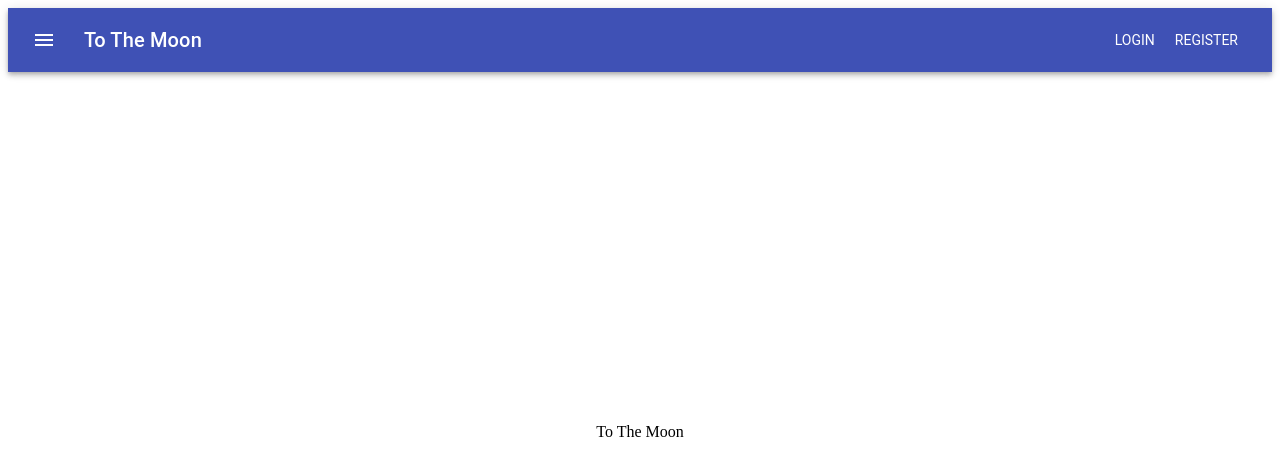
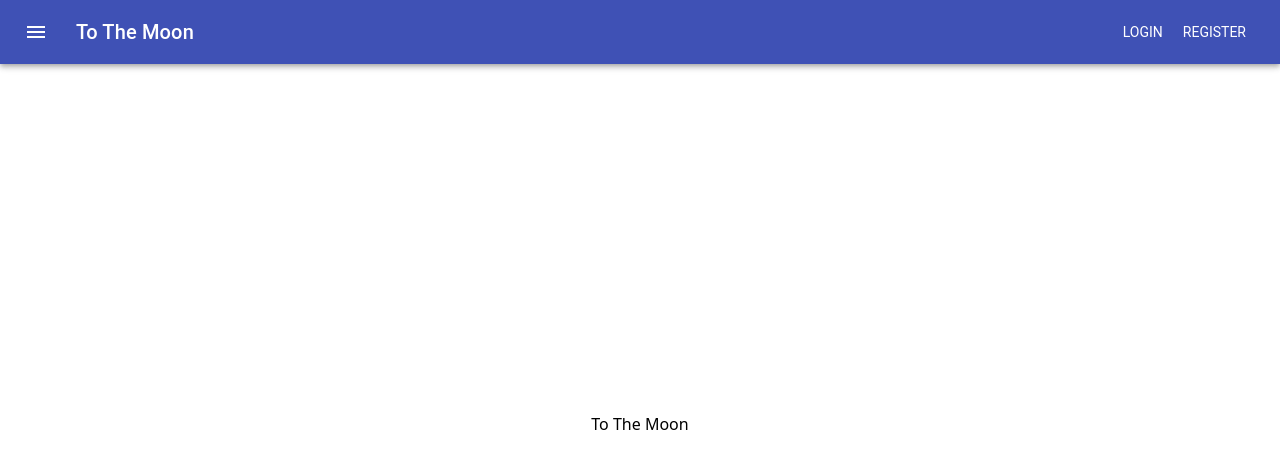
Before and after one commit to Tly1001/ToTheMoon, a React (Create React App) app in the folder frontend/: page / in a window 1280 px wide. Shown: the top 476 px of the page. Built offline with nearby package versions, Linux system fonts and the light colour scheme.

Commit message:
added tailwind

```diff
--- /dev/null
+++ b/frontend/craco.config.js
@@ -0,0 +1,11 @@
+// craco.config.js
+module.exports = {
+  style: {
+    postcss: {
+      plugins: [
+        require('tailwindcss'),
+        require('autoprefixer')
+      ],
+    },
+  },
+}
--- a/frontend/src/index.js
+++ b/frontend/src/index.js
@@ -1,6 +1,6 @@
 import React from 'react'
 import ReactDOM from 'react-dom'
-import './styles/main.scss'
+import './styles/main.css'
 import './styles/nav.scss'
 import App from './App'
 
--- /dev/null
+++ b/frontend/src/styles/main.css
@@ -0,0 +1,3 @@
+@tailwind base;
+@tailwind components;
+@tailwind utilities;
--- /dev/null
+++ b/frontend/tailwind.config.js
@@ -0,0 +1,11 @@
+module.exports = {
+  purge: ['./src/**/*.{js,jsx,ts,tsx}', './public/index.html'],
+  darkMode: false, // or 'media' or 'class'
+  theme: {
+    extend: {},
+  },
+  variants: {
+    extend: {},
+  },
+  plugins: [],
+}
```
Also changed, not shown: frontend/package.json (+9 -3 lines), frontend/src/styles/main.scss (deleted), 1 other file (tests, documents, lock files or other folders).
